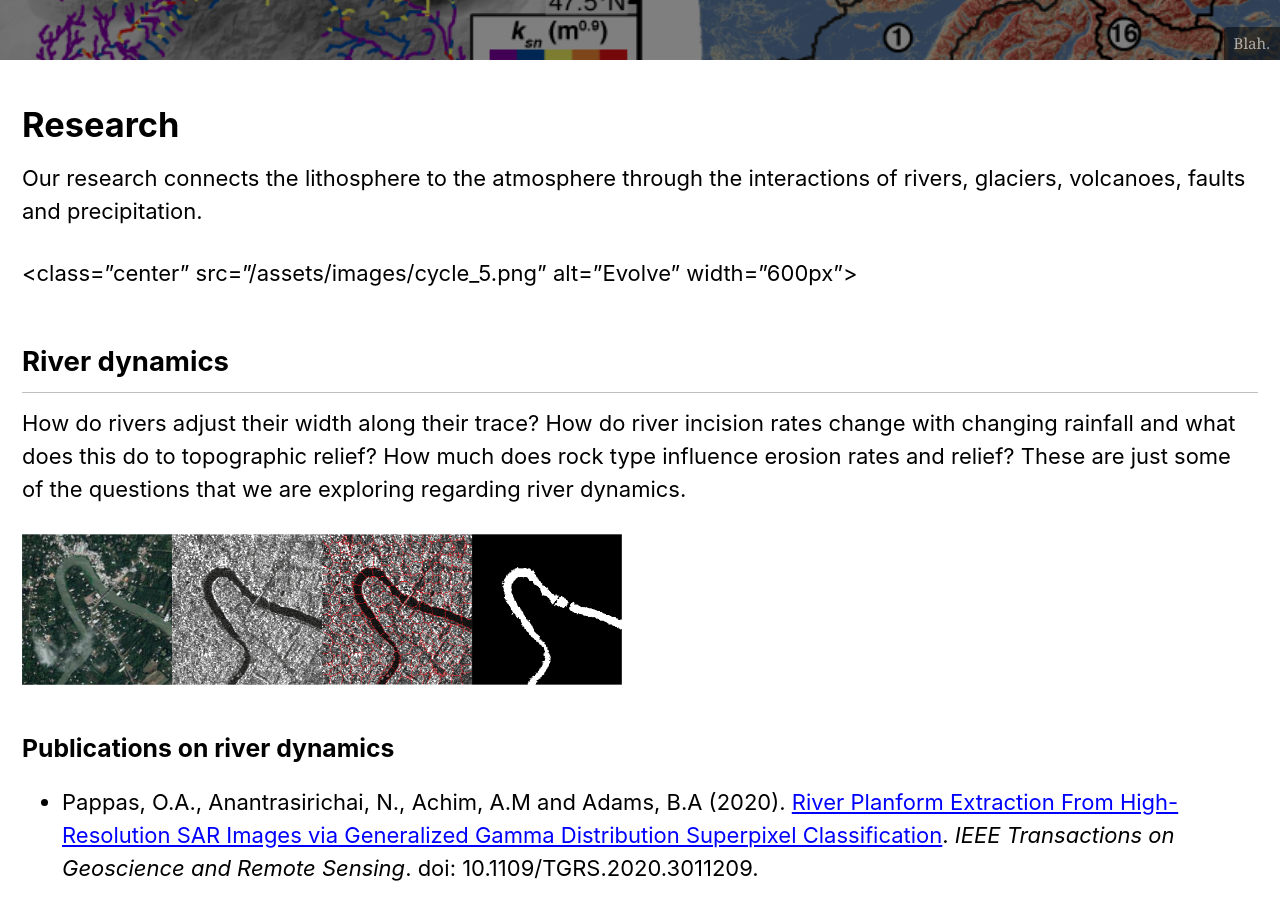
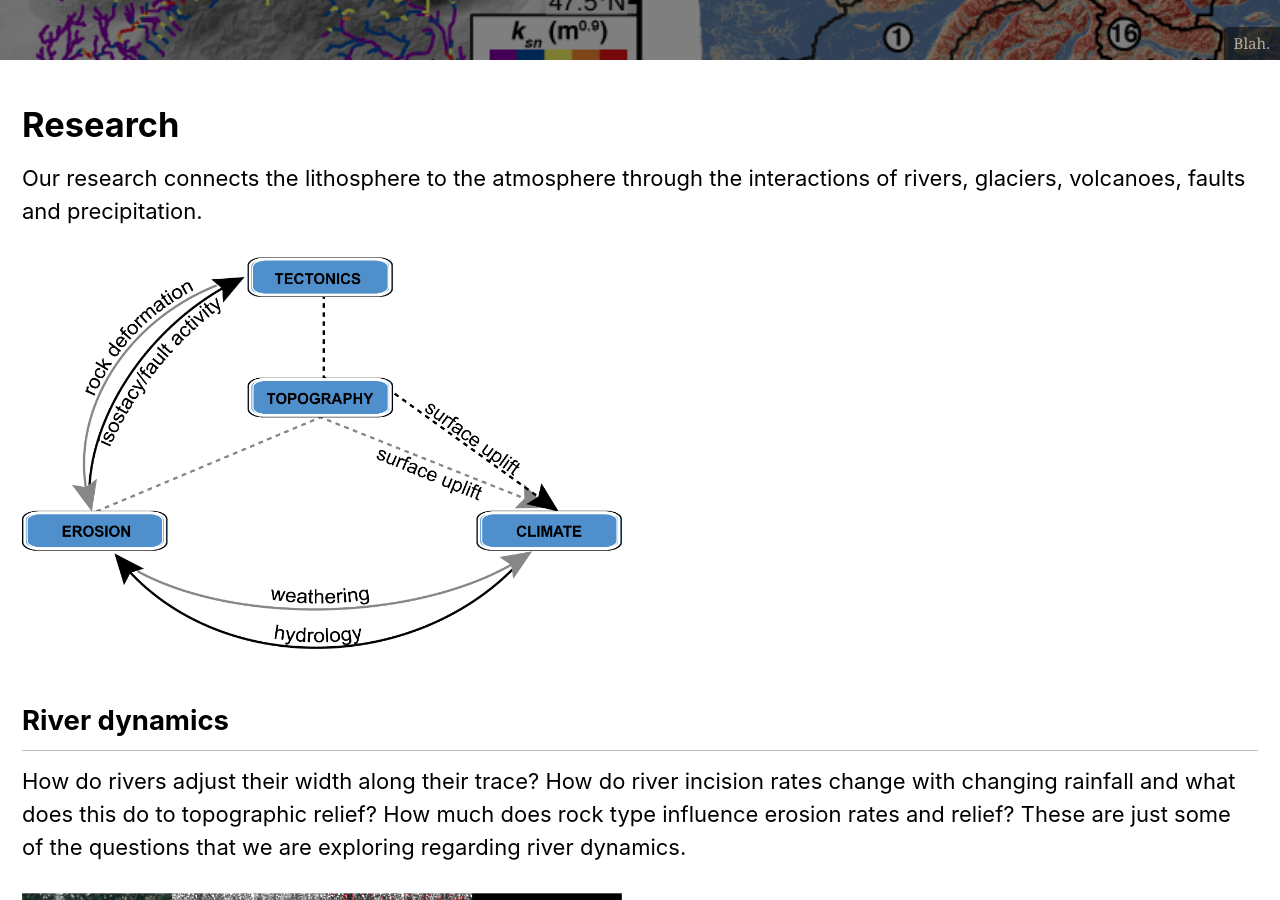
Before and after one commit to baadams/baadams.github.io, a Jekyll site: the page built from _pages/research.md, in a window 1280 px wide and 900 px high, scrolled down 443 px. Built offline with Jekyll 4.4.1, drawn with Linux system fonts in a browser that asks for light colours; cached includes are drawn as plain includes.

Commit message:
Update research.md

```diff
--- a/_pages/research.md
+++ b/_pages/research.md
@@ -22,7 +22,7 @@ excerpt: "River dynamics<br/>
 
 Our research connects the lithosphere to the atmosphere through the interactions of rivers, glaciers, volcanoes, faults and precipitation.
 
-<class="center" src="/assets/images/cycle_5.png" alt="Evolve" width="600px">
+<img class="center" src="/assets/images/cycle_5.png" alt="Evolve" width="600px">
 
 ## River dynamics
 
```
